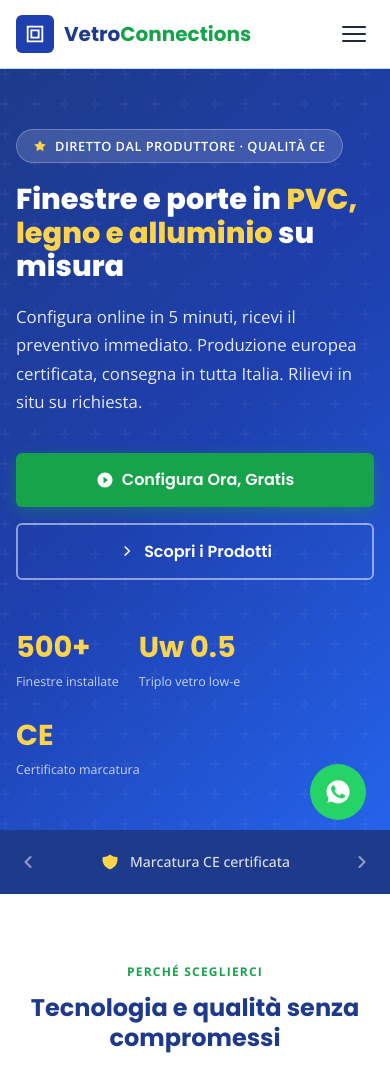
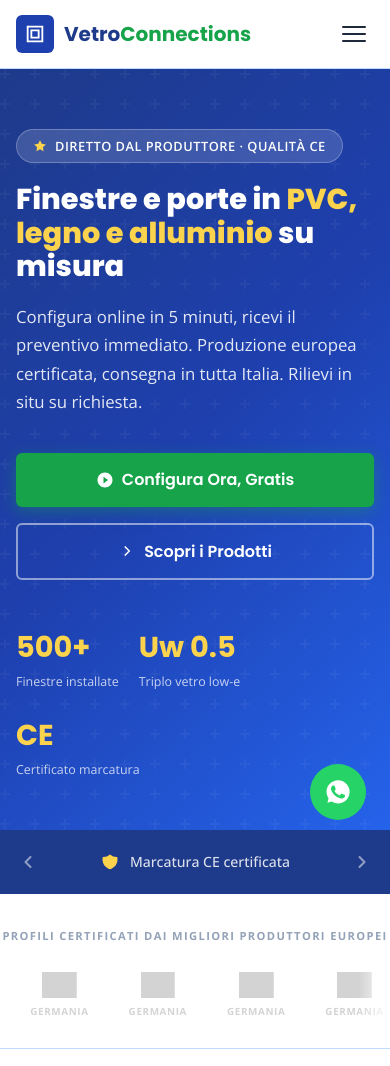
Before and after one commit to ooindoo/vetro-connections, a plain HTML site: page index.html in a window 390 px wide. Shown: the top 1066 px of the page. Drawn offline with nearby package versions, Linux system fonts and the light colour scheme; grey boxes are pictures that could not be loaded.

Commit message:
Add infinite brand carousel (Rehau, Salamander, Schuco, Veka, Aluplast)
- CSS-only marquee animation, no JS required
- Logos from Wikimedia Commons (grayscale default, color on hover)
- Fade mask on edges, pauses on hover
- Fully responsive (mobile logo size reduced)

Co-Authored-By: Claude Sonnet 4.6 <noreply@anthropic.com>

```diff
--- a/index.html
+++ b/index.html
@@ -97,6 +97,20 @@
     .trust-bar-inner { display:flex; align-items:center; justify-content:center; gap:40px; flex-wrap:wrap; }
     .trust-item { display:flex; align-items:center; gap:10px; color:rgba(255,255,255,.85); font-size:0.85rem; font-weight:500; }
     .trust-item svg { width:20px; height:20px; fill:#FCD34D; flex-shrink:0; }
+
+    /* ── BRANDS CAROUSEL ─────────────────────── */
+    .brands-bar { background:#fff; border-bottom:1px solid var(--border); padding:28px 0 24px; overflow:hidden; }
+    .brands-bar-hd { text-align:center; margin-bottom:20px; }
+    .brands-bar-hd span { font-size:.7rem; font-weight:700; text-transform:uppercase; letter-spacing:.12em; color:var(--text-light); }
+    .brands-marquee-wrap { overflow:hidden; -webkit-mask-image:linear-gradient(90deg,transparent 0%,#000 8%,#000 92%,transparent 100%); mask-image:linear-gradient(90deg,transparent 0%,#000 8%,#000 92%,transparent 100%); }
+    .brands-track { display:flex; align-items:center; gap:56px; width:max-content; padding:4px 28px; animation:brands-scroll 26s linear infinite; }
+    .brands-track:hover { animation-play-state:paused; }
+    @keyframes brands-scroll { from { transform:translateX(0); } to { transform:translateX(-50%); } }
+    .brand-item { display:flex; flex-direction:column; align-items:center; gap:6px; flex-shrink:0; filter:grayscale(100%); opacity:.45; transition:filter 300ms ease,opacity 300ms ease; }
+    .brand-item:hover { filter:grayscale(0%); opacity:1; }
+    .brand-item img { height:34px; width:auto; max-width:120px; object-fit:contain; display:block; }
+    .brand-country { font-size:.62rem; font-weight:700; color:var(--text-light); text-transform:uppercase; letter-spacing:.06em; }
+    @media (max-width:480px) { .brands-track { gap:40px; } .brand-item img { height:26px; max-width:90px; } }
 
     /* SECTION BASE */
     .section { padding:88px 0; }
@@ -487,6 +501,57 @@
       <div class="trust-item">
         <svg viewBox="0 0 24 24"><path d="M3 9l9-7 9 7v11a2 2 0 01-2 2H5a2 2 0 01-2-2V9z"/><polyline points="9 22 9 12 15 12 15 22"/></svg>
         Rilievi in situ disponibili
+      </div>
+    </div>
+  </div>
+</div>
+
+<!-- BRANDS CAROUSEL -->
+<div class="brands-bar">
+  <div class="brands-bar-hd"><span>Profili certificati dai migliori produttori europei</span></div>
+  <div class="brands-marquee-wrap">
+    <div class="brands-track">
+      <!-- Set 1 -->
+      <div class="brand-item">
+        <img src="https://upload.wikimedia.org/wikipedia/commons/thumb/e/e5/REHAU_Logo_sRGB_01.svg/440px-REHAU_Logo_sRGB_01.svg.png" alt="Rehau" loading="lazy">
+        <span class="brand-country">Germania</span>
+      </div>
+      <div class="brand-item">
+        <img src="https://upload.wikimedia.org/wikipedia/commons/thumb/7/73/Salamander_Industrie-Produkte_Logo.svg/440px-Salamander_Industrie-Produkte_Logo.svg.png" alt="Salamander" loading="lazy">
+        <span class="brand-country">Germania</span>
+      </div>
+      <div class="brand-item">
+        <img src="https://upload.wikimedia.org/wikipedia/commons/thumb/3/39/Sch%C3%BCco_2011_logo.svg/440px-Sch%C3%BCco_2011_logo.svg.png" alt="Schüco" loading="lazy">
+        <span class="brand-country">Germania</span>
+      </div>
+      <div class="brand-item">
+        <img src="https://upload.wikimedia.org/wikipedia/commons/thumb/1/1f/Logo-veka.svg/220px-Logo-veka.svg.png" alt="Veka" loading="lazy">
+        <span class="brand-country">Germania</span>
+      </div>
+      <div class="brand-item">
+        <img src="https://upload.wikimedia.org/wikipedia/commons/thumb/7/72/Aluplast_Logo.svg/440px-Aluplast_Logo.svg.png" alt="Aluplast" loading="lazy">
+        <span class="brand-country">Germania</span>
+      </div>
+      <!-- Set 2 — duplicato per loop infinito -->
+      <div class="brand-item" aria-hidden="true">
+        <img src="https://upload.wikimedia.org/wikipedia/commons/thumb/e/e5/REHAU_Logo_sRGB_01.svg/440px-REHAU_Logo_sRGB_01.svg.png" alt="" loading="lazy">
+        <span class="brand-country">Germania</span>
+      </div>
+      <div class="brand-item" aria-hidden="true">
+        <img src="https://upload.wikimedia.org/wikipedia/commons/thumb/7/73/Salamander_Industrie-Produkte_Logo.svg/440px-Salamander_Industrie-Produkte_Logo.svg.png" alt="" loading="lazy">
+        <span class="brand-country">Germania</span>
+      </div>
+      <div class="brand-item" aria-hidden="true">
+        <img src="https://upload.wikimedia.org/wikipedia/commons/thumb/3/39/Sch%C3%BCco_2011_logo.svg/440px-Sch%C3%BCco_2011_logo.svg.png" alt="" loading="lazy">
+        <span class="brand-country">Germania</span>
+      </div>
+      <div class="brand-item" aria-hidden="true">
+        <img src="https://upload.wikimedia.org/wikipedia/commons/thumb/1/1f/Logo-veka.svg/220px-Logo-veka.svg.png" alt="" loading="lazy">
+        <span class="brand-country">Germania</span>
+      </div>
+      <div class="brand-item" aria-hidden="true">
+        <img src="https://upload.wikimedia.org/wikipedia/commons/thumb/7/72/Aluplast_Logo.svg/440px-Aluplast_Logo.svg.png" alt="" loading="lazy">
+        <span class="brand-country">Germania</span>
       </div>
     </div>
   </div>
```
